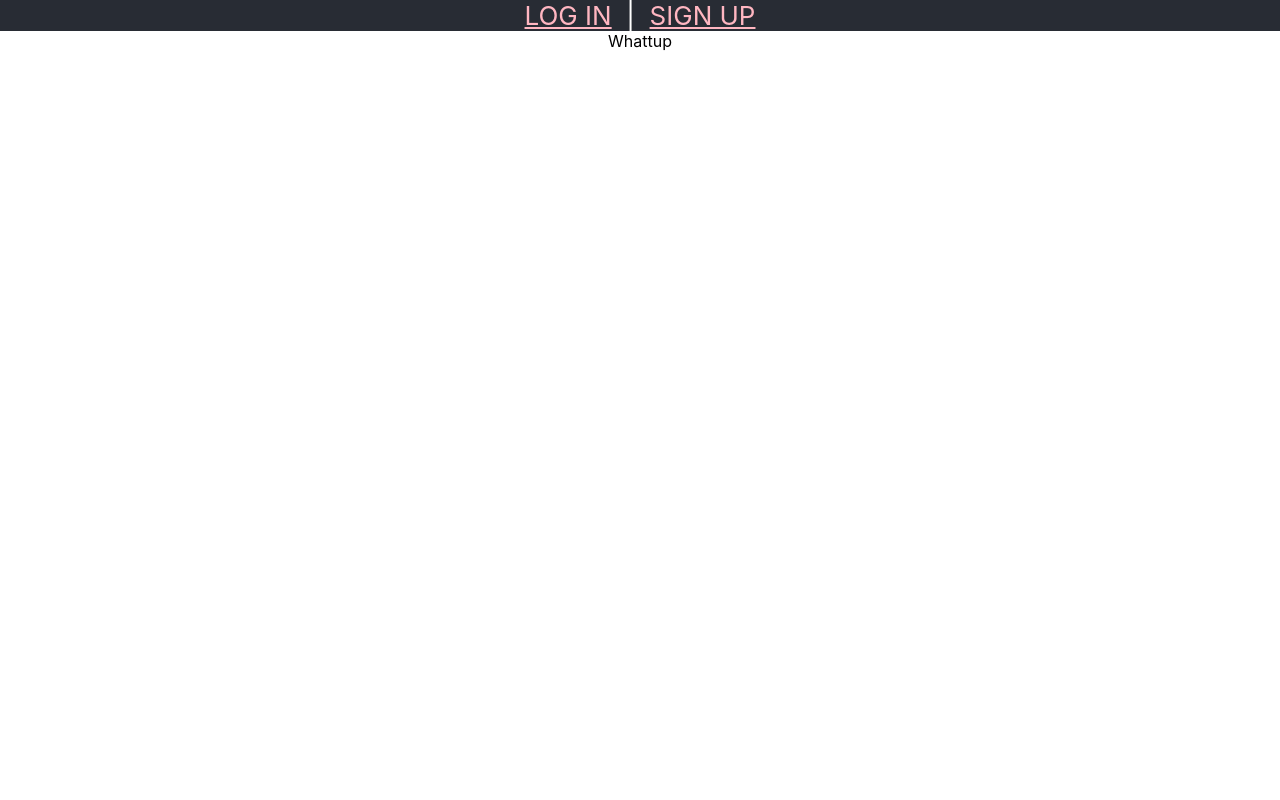
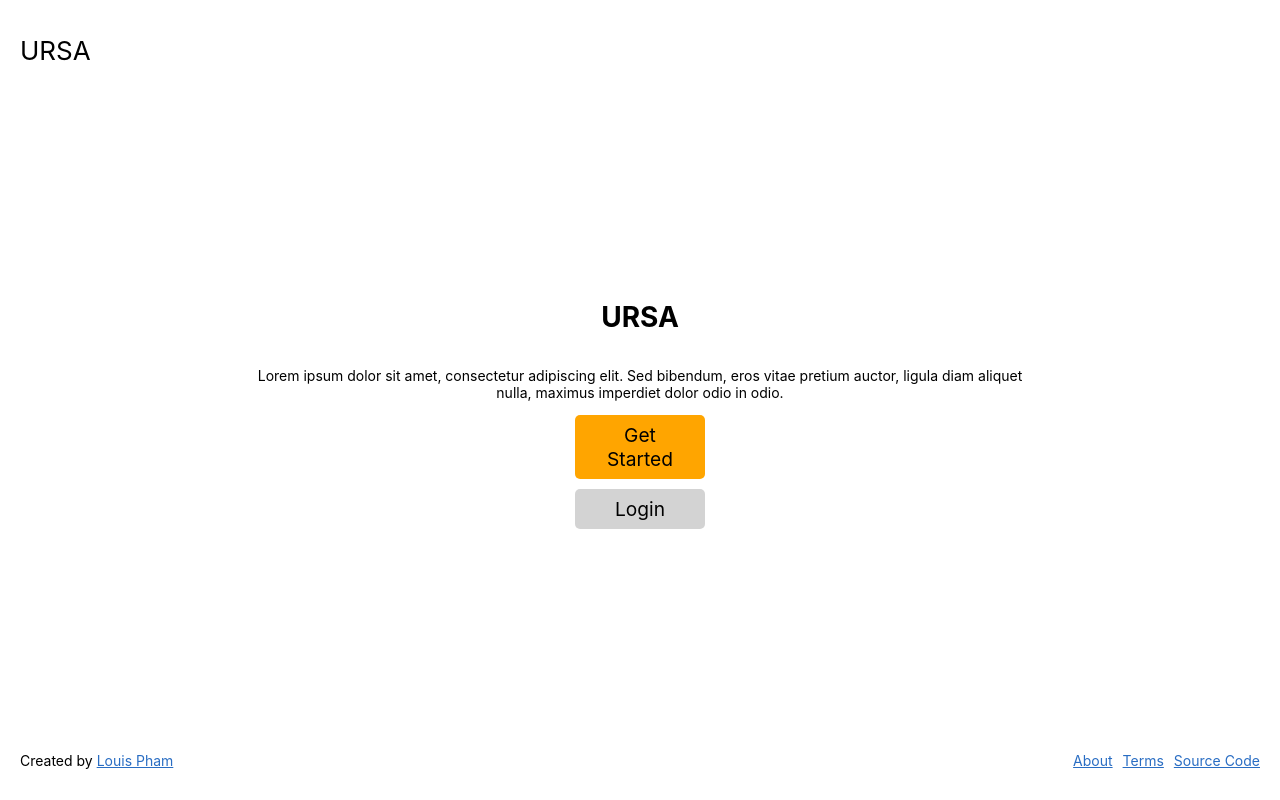
Before and after one commit to louis-pham/ursa, a React (Create React App) app: page / in a window 1280 px wide. Built offline with nearby package versions, Linux system fonts and the light colour scheme.

Commit message:
make landing page

```diff
--- /dev/null
+++ b/src/components/Dashboard/Dashboard.jsx
@@ -0,0 +1,11 @@
+import React from "react";
+
+import "./Dashboard.css";
+
+function Dashboard(props) {
+  return (
+    <div>Dashboard</div>
+  );
+}
+
+export default Dashboard;
--- /dev/null
+++ b/src/components/Landing/Landing.css
@@ -0,0 +1,14 @@
+.Landing {
+  height: calc(100vh - 180px);
+  flex-direction: column;
+  padding: 0 20vw;
+}
+
+.Landing h1 {
+  text-transform: uppercase;
+}
+
+.Landing .btn {
+  margin-bottom: 10px;
+  width: 100px;
+}
--- /dev/null
+++ b/src/components/Landing/Landing.jsx
@@ -0,0 +1,17 @@
+import React from "react";
+import { Link } from "react-router-dom";
+
+import "./Landing.css";
+
+function Landing(props) {
+  return (
+    <div className="Landing center">
+      <h1>Ursa</h1>
+      <p>Lorem ipsum dolor sit amet, consectetur adipiscing elit. Sed bibendum, eros vitae pretium auctor, ligula diam aliquet nulla, maximus imperdiet dolor odio in odio. </p>
+      <Link className="btn btn--primary" to="/signup">Get Started</Link>
+      <Link className="btn" to="/login">Login</Link>
+    </div>
+  );
+}
+
+export default Landing;
--- a/src/components/Nav/Nav.jsx
+++ b/src/components/Nav/Nav.jsx
@@ -4,21 +4,17 @@ import { Link } from "react-router-dom";
 import "./Nav.css";
 
 const Nav = (props) => {
-  let nav = props.user ?
+  let nav = props.user &&
     <div>
       <Link to='' className='Nav-link' onClick={props.handleLogout}>LOG OUT</Link>
       &nbsp;&nbsp;|&nbsp;&nbsp;&nbsp;
       <span className='Nav-welcome'>WELCOME, {props.user.name}</span>
     </div>
-    :
-    <div>
-      <Link to='/login' className='Nav-link'>LOG IN</Link>
-      &nbsp;&nbsp;|&nbsp;&nbsp;
-      <Link to='/signup' className='Nav-link'>SIGN UP</Link>
-    </div>;
+    ;
 
   return (
     <div className='Nav'>
+      <Link to="/" className="logo">URSA</Link>
       {nav}
     </div>
   );
--- a/src/index.css
+++ b/src/index.css
@@ -5,9 +5,61 @@ body {
     sans-serif;
   -webkit-font-smoothing: antialiased;
   -moz-osx-font-smoothing: grayscale;
+  font-size: 14px;
 }
 
 code {
   font-family: source-code-pro, Menlo, Monaco, Consolas, 'Courier New',
     monospace;
 }
+
+a {
+  color: #296dc3;
+}
+
+a:visited {
+  color: #793f80;
+}
+
+a.logo {
+  color: black;
+  text-decoration: none;
+}
+
+.center {
+  display: flex;
+  justify-content: center;
+  align-items: center;
+}
+
+.btn {
+  display: inline-block;
+  padding: 8px 15px;
+  background-color: lightgrey;
+  border-radius: 5px;
+  color: black;
+  text-decoration: none;
+  font-size: 1.2rem;
+}
+
+a.btn:visited {
+  color: black;
+}
+
+.btn--primary {
+  background-color: orange;
+}
+
+footer.center {
+  height: 80px;
+  padding: 0 20px;
+  justify-content: flex-start;
+}
+
+footer .links {
+  margin-left: auto;
+}
+
+footer .links a {
+  margin-left: 10px;
+}
--- a/src/pages/App/App.css
+++ b/src/pages/App/App.css
@@ -14,24 +14,15 @@
 }
 
 .App-header {
-  background-color: #282c34;
+  height: 100px;
+  padding: 0 20px;
   display: flex;
   flex-direction: column;
-  align-items: center;
+  align-items: flex-start;
   justify-content: center;
   font-size: calc(10px + 2vmin);
-  color: white;
 }
 
 .App-link {
   color: #61dafb;
 }
-
-@keyframes App-logo-spin {
-  from {
-    transform: rotate(0deg);
-  }
-  to {
-    transform: rotate(360deg);
-  }
-}
--- a/src/pages/App/App.js
+++ b/src/pages/App/App.js
@@ -1,10 +1,12 @@
 import React from 'react';
-import { Route, Switch } from "react-router-dom";
+import { Route, Switch, Link } from "react-router-dom";
 
 
 import './App.css';
 
 import Nav from "../../components/Nav/Nav";
+import Landing from "../../components/Landing/Landing";
+import Dashboard from "../../components/Dashboard/Dashboard";
 import SignupPage from "../SignupPage/SignupPage";
 import LoginPage from "../LoginPage/LoginPage";
 import userService from '../../utils/userService';
@@ -37,7 +39,10 @@ class App extends React.Component {
             exact
             path="/"
             render={() => (
-              <div>Whattup</div>
+              !userService.getUser() ?
+                <Landing />
+              :
+                <Dashboard />
             )}
           />
           <Route
@@ -55,6 +60,14 @@ class App extends React.Component {
             )}
           />
         </Switch>
+        <footer className="center">
+          <span>Created by <a href="https://louispham.dev">Louis Pham</a></span>
+          <div class="links">
+            <Link to="">About</Link>
+            <Link to="">Terms</Link>
+            <a href="https://github.com/louis-pham/ursa">Source Code</a>
+          </div>
+        </footer>
       </div>
     );
   }
```
Also changed, not shown: src/components/Dashboard/Dashboard.css (added).
